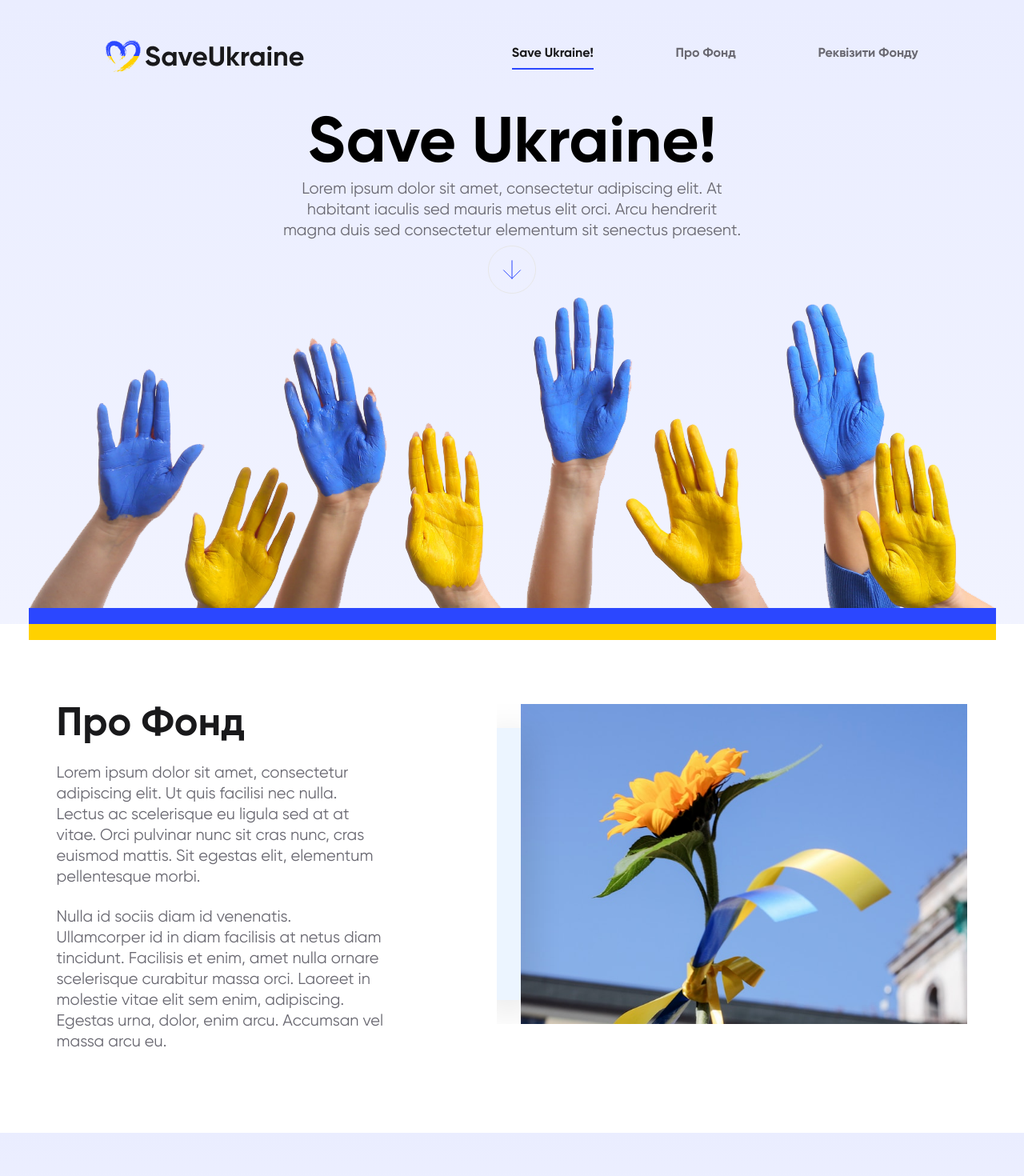
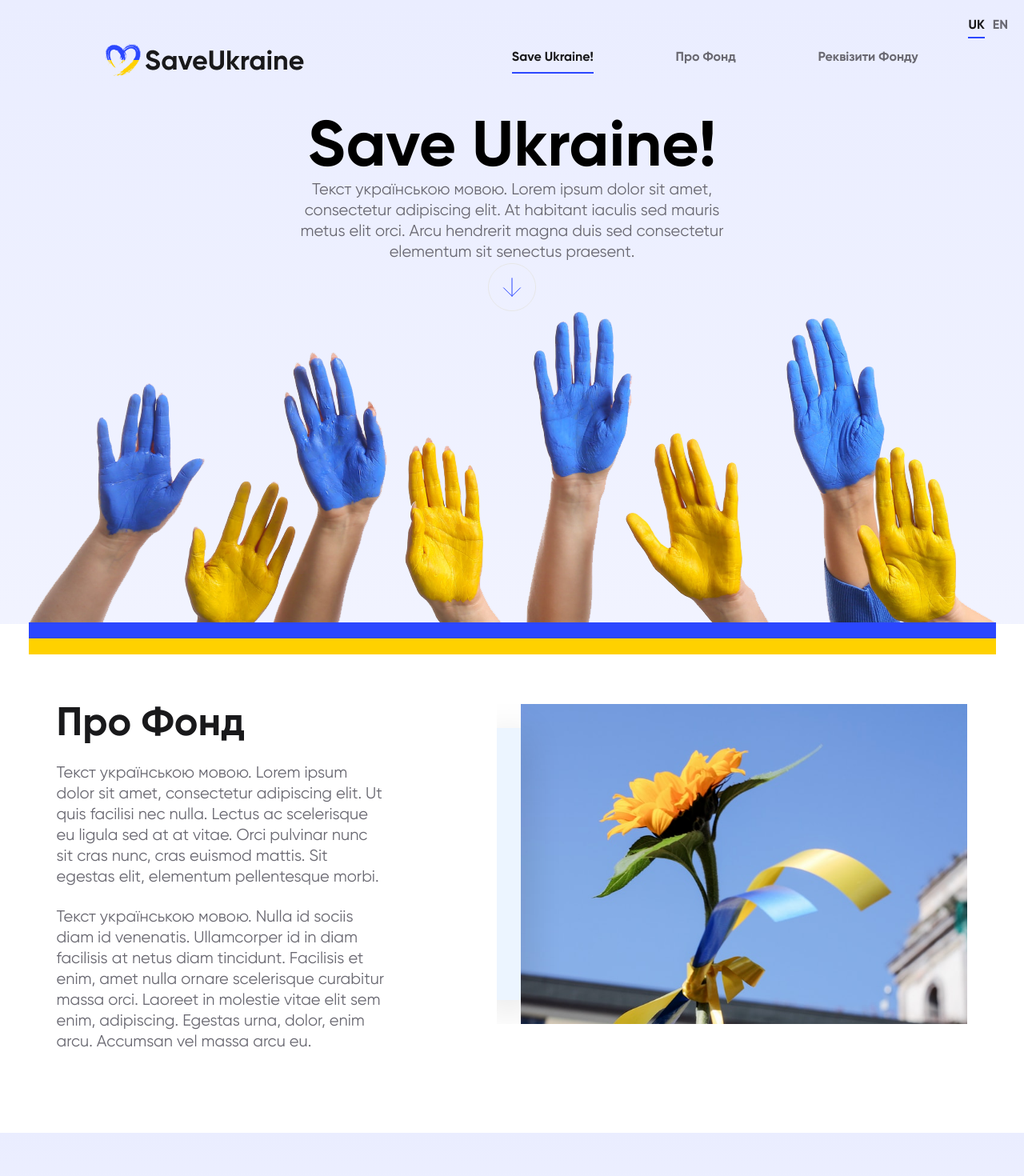
Before and after one commit to sva71/save-ukraine, a Vue app: page / in a window 1280 px wide. Shown: the top 1470 px of the page at 80% size. Built offline with nearby package versions, Linux system fonts and the light colour scheme; what vue3-smooth-scroll would draw is missing.

Commit message:
Dual language support.

```diff
--- a/src/components/layout/Footer.vue
+++ b/src/components/layout/Footer.vue
@@ -5,7 +5,7 @@
             <img src="../../assets/img/SaveUkraine.png" alt="save_ukraine">
         </div>
         <p>{{ email }}</p>
-        <p>{{ address }}</p>
+        <p>{{ address[lang] }}</p>
     </div>
 </template>
 
@@ -16,10 +16,12 @@ export default {
 
     name: "Footer",
 
+    props: { lang: String },
+
     data() {
         return {
             email: 'support@saveukraine.org.ua',
-            address: '00001, м. Київ, вул. Хрещатик 15, офіс 43'
+            address: {'UK': '00001, м. Київ, вул. Хрещатик 15, офіс 43', 'EN': '43, Khreschatyk 15, Kyiv, Ukraine, Zip: 00001'}
         }
     }
 
--- a/src/components/layout/FundAbout.vue
+++ b/src/components/layout/FundAbout.vue
@@ -1,11 +1,11 @@
 <template>
     <div class="fund-about" id="about">
         <div class="text">
-            <p class="text-title">{{ textTitle }}</p>
+            <p class="text-title">{{ textTitle[lang] }}</p>
             <br>
-            <p class="text-p1">{{ textP1 }}</p>
+            <p class="text-p1">{{ textP1[lang] }}</p>
             <br>
-            <p class="text-p2">{{ textP2 }}</p>
+            <p class="text-p2">{{ textP2[lang] }}</p>
         </div>
         <div class="photo">
             <img src="../../assets/img/flower.png" alt="flower_pic">
@@ -21,15 +21,29 @@ export default {
 
     name: "FundAbout",
 
+    props: { lang: String },
+
     data() {
         return {
-            textTitle: 'Про Фонд',
-            textP1: 'Lorem ipsum dolor sit amet, consectetur adipiscing elit. Ut quis facilisi nec nulla. Lectus ac ' +
-                'scelerisque eu ligula sed at at vitae. Orci pulvinar nunc sit cras nunc, cras euismod mattis. ' +
-                'Sit egestas elit, elementum pellentesque morbi. ',
-            textP2: 'Nulla id sociis diam id venenatis. Ullamcorper id in diam facilisis at netus diam tincidunt. ' +
-                'Facilisis et enim, amet nulla ornare scelerisque curabitur massa orci. Laoreet in molestie vitae ' +
-                'elit sem enim, adipiscing. Egestas urna, dolor, enim arcu. Accumsan vel massa arcu eu.'
+            textTitle: { 'UK': 'Про Фонд', 'EN': 'Fund About' },
+            textP1: {
+                'UK': 'Текст українською мовою. Lorem ipsum dolor sit amet, consectetur adipiscing elit. Ut quis ' +
+                    'facilisi nec nulla. Lectus ac scelerisque eu ligula sed at at vitae. Orci pulvinar nunc sit ' +
+                    'cras nunc, cras euismod mattis. Sit egestas elit, elementum pellentesque morbi.',
+                'EN': 'English text. Lorem ipsum dolor sit amet, consectetur adipiscing elit. Ut quis facilisi ' +
+                    'nec nulla. Lectus ac scelerisque eu ligula sed at at vitae. Orci pulvinar nunc sit cras nunc, ' +
+                    'cras euismod mattis. Sit egestas elit, elementum pellentesque morbi.'
+            },
+            textP2: {
+                'UK': 'Текст українською мовою. Nulla id sociis diam id venenatis. Ullamcorper id in diam facilisis ' +
+                    'at netus diam tincidunt. Facilisis et enim, amet nulla ornare scelerisque curabitur massa orci. ' +
+                    'Laoreet in molestie vitae elit sem enim, adipiscing. Egestas urna, dolor, enim arcu. Accumsan ' +
+                    'vel massa arcu eu.',
+                'EN': 'English text. Nulla id sociis diam id venenatis. Ullamcorper id in diam facilisis at netus ' +
+                    'diam tincidunt. Facilisis et enim, amet nulla ornare scelerisque curabitur massa orci. ' +
+                    'Laoreet in molestie vitae elit sem enim, adipiscing. Egestas urna, dolor, enim arcu. ' +
+                    'Accumsan vel massa arcu eu.'
+            }
         }
     }
 
--- a/src/components/layout/Requisites.vue
+++ b/src/components/layout/Requisites.vue
@@ -1,14 +1,14 @@
 <template>
-    <div class="req" id="requisites">
-        <p class="req-title">{{ reqTitleText }}</p>
-        <p class="req-subtitle">{{ reqSubTitleText }}</p>
+    <div class="req" id="details">
+        <p class="req-title">{{ reqTitleText[lang] }}</p>
+        <p class="req-subtitle">{{ reqSubTitleText[lang] }}</p>
         <div class="req-accounts">
             <div class="req-accounts-names">
                 <div
                     v-for="(item, index) in accounts" class="req-accounts-names-item"
                     :class="{ active: index === activeAccount }"
                     @click="activeAccount = index">
-                        {{ item.name }}
+                        {{ item.name[lang] }}
                 </div>
             </div>
             <div class="req-accounts-values">
@@ -46,18 +46,20 @@
 
 <script>
 
-import {Back} from "@element-plus/icons-vue";
+
 export default {
 
     name: "Requisites",
-    components: {Back},
+
+    props: { lang: String },
+
     data() {
         return {
-            reqTitleText: 'Реквізити Фонду',
-            reqSubTitleText: 'Lorem ipsum dolor amet',
+            reqTitleText: { 'UK': 'Реквізити Фонду', 'EN': 'Fund Details'},
+            reqSubTitleText: { 'UK': 'Підзаголовок', 'EN': 'Subtitle' },
             accounts: [
                 {
-                    name: 'Євро',
+                    name: { 'UK': 'Євро', 'EN': 'EUR'},
                     companyName: 'SaveUkraine',
                     ibanCode: 'UA000000000000000000000000000',
                     bankName: 'AAA AA "PRIVATBANK, 120 KHRESCHATYK STR., KYIV, 00001, UKRAINE"',
@@ -65,7 +67,7 @@ export default {
                     address: 'Ukraine, 00001, Kyiv, Khreschatyk str., 154, office 43'
                 },
                 {
-                    name: 'Долар',
+                    name: {'UK': 'Долар', 'EN': 'USD'},
                     companyName: '',
                     ibanCode: '',
                     bankName: '',
@@ -74,7 +76,7 @@ export default {
 
                 },
                 {
-                    name: 'Гривня',
+                    name: {'UK': 'Гривня', 'EN': 'UAH' },
                     companyName: '',
                     ibanCode: '',
                     bankName: '',
@@ -83,7 +85,7 @@ export default {
 
                 },
                 {
-                    name: 'PayPal',
+                    name: {'UK': 'PayPal', 'EN': 'PayPal'},
                     companyName: '',
                     ibanCode: '',
                     bankName: '',
--- a/src/components/layout/SaveUkraine.vue
+++ b/src/components/layout/SaveUkraine.vue
@@ -1,7 +1,7 @@
 <template>
     <div class="save-ukraine" id="save">
-        <p class="big-title">{{ bigTitle }}</p>
-        <p class="description-text">{{ descriptionText }}</p>
+        <p class="big-title">{{ bigTitle[lang] }}</p>
+        <p class="description-text">{{ descriptionText[lang] }}</p>
         <div class="arrow" title="Гортати донизу" @click="scrollDown()">
             <svg width="60" height="60" viewBox="0 0 60 60" fill="none" xmlns="http://www.w3.org/2000/svg">
                 <path d="M59.5 30C59.5 46.2924 46.2924 59.5 30 59.5C13.7076 59.5 0.5 46.2924 0.5 30C0.5 13.7076 13.7076 0.5 30 0.5C46.2924 0.5 59.5 13.7076 59.5 30Z" stroke="#E7E7E7"/>
@@ -26,11 +26,21 @@ export default {
 
     name: "SaveUkraine",
 
+    props: {
+        lang: String
+    },
+
     data() {
         return {
-            bigTitle: 'Save Ukraine!',
-            descriptionText: 'Lorem ipsum dolor sit amet, consectetur adipiscing elit. At habitant iaculis sed mauris ' +
-                'metus elit orci. Arcu hendrerit magna duis sed consectetur elementum sit senectus praesent.'
+            bigTitle: { 'UK': 'Save Ukraine!', 'EN': 'Save Ukraine!' },
+            descriptionText: {
+                'UK': 'Текст українською мовою. Lorem ipsum dolor sit amet, consectetur adipiscing elit. ' +
+                    'At habitant iaculis sed mauris metus elit orci. Arcu hendrerit magna duis sed consectetur ' +
+                    'elementum sit senectus praesent.',
+                'EN': 'English text. Lorem ipsum dolor sit amet, consectetur adipiscing elit. At habitant iaculis ' +
+                    'sed mauris metus elit orci. Arcu hendrerit magna duis sed consectetur elementum sit senectus ' +
+                    'praesent.'
+            }
         }
     },
 
@@ -52,7 +62,7 @@ export default {
 
 .save-ukraine {
     width: 100%;
-    height: calc(100vh - 110px);
+    height: calc(100vh - 115px);
     padding-top: 50px;
     display: flex;
     flex-direction: column;
--- a/src/layouts/Default.vue
+++ b/src/layouts/Default.vue
@@ -1,10 +1,16 @@
 <template>
     <div class="wrapper" id="top">
-        <TopPanel />
-        <SaveUkraine />
-        <FundAbout />
-        <Requisites />
-        <Footer />
+        <div class="languages">
+            <p v-for="lang in languages" class="lang-item"
+                :class="{ active: activeLang === lang }" @click="changeLang(lang)">
+                    {{ lang }}
+            </p>
+        </div>
+        <TopPanel :lang="activeLang" />
+        <SaveUkraine :lang="activeLang" />
+        <FundAbout :lang="activeLang" />
+        <Requisites :lang="activeLang" />
+        <Footer :lang="activeLang" />
     </div>
 </template>
 
@@ -28,8 +34,16 @@ export default {
 
     data() {
         return {
-            text: 'Hello, world!'
+            languages: ['UK', 'EN'],
+            activeLang: localStorage.getItem('saveUkraineLang') ? localStorage.getItem('saveUkraineLang') : 'UK'
         }
+    },
+
+    methods: {
+      changeLang(lang) {
+          this.activeLang = lang;
+          localStorage.setItem('saveUkraineLang', lang);
+      }
     }
 
 }
@@ -42,9 +56,27 @@ export default {
 .wrapper {
     width: 100%;
     min-height: 100vh;
-    padding-top: 50px;
+    padding-top: 20px;
     background: var(--main-background);
     overflow-y: scroll;
+    .languages {
+        display: flex;
+        flex-direction: row;
+        float: right;
+        margin-bottom: 7px;
+        padding-right: 20px;
+        .lang-item {
+            color: var(--usial-color);
+            margin-left: 10px;
+            padding-bottom: 2px;
+            cursor: pointer;
+            user-select: none;
+            &.active {
+                color: var(--active-anchor-color);
+                border-bottom: 2px solid var(--underline-color);
+            }
+        }
+    }
 }
 
 </style>
```
Also changed, not shown: src/components/layout/TopPanel.vue (+18 -15 lines).
